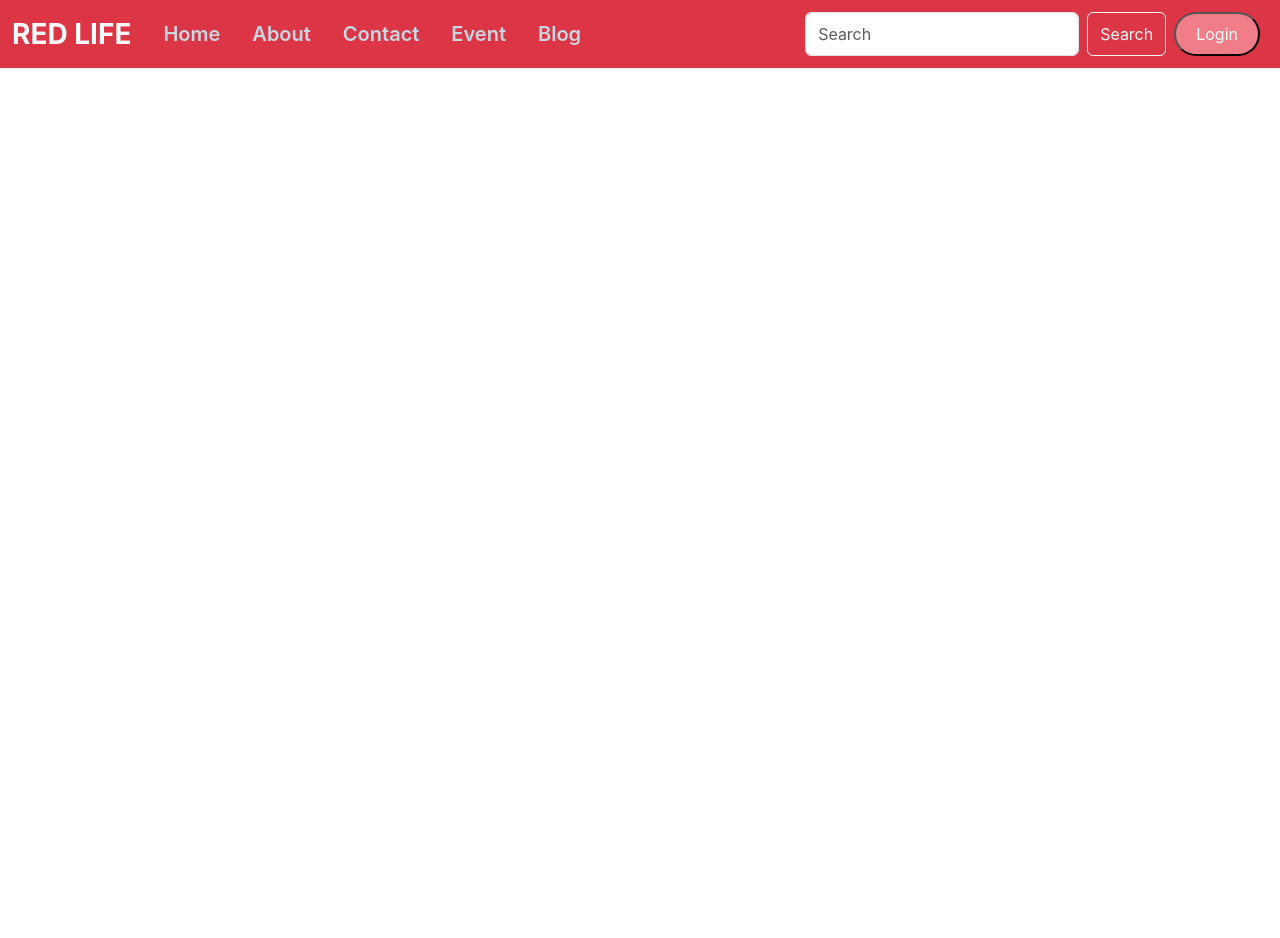
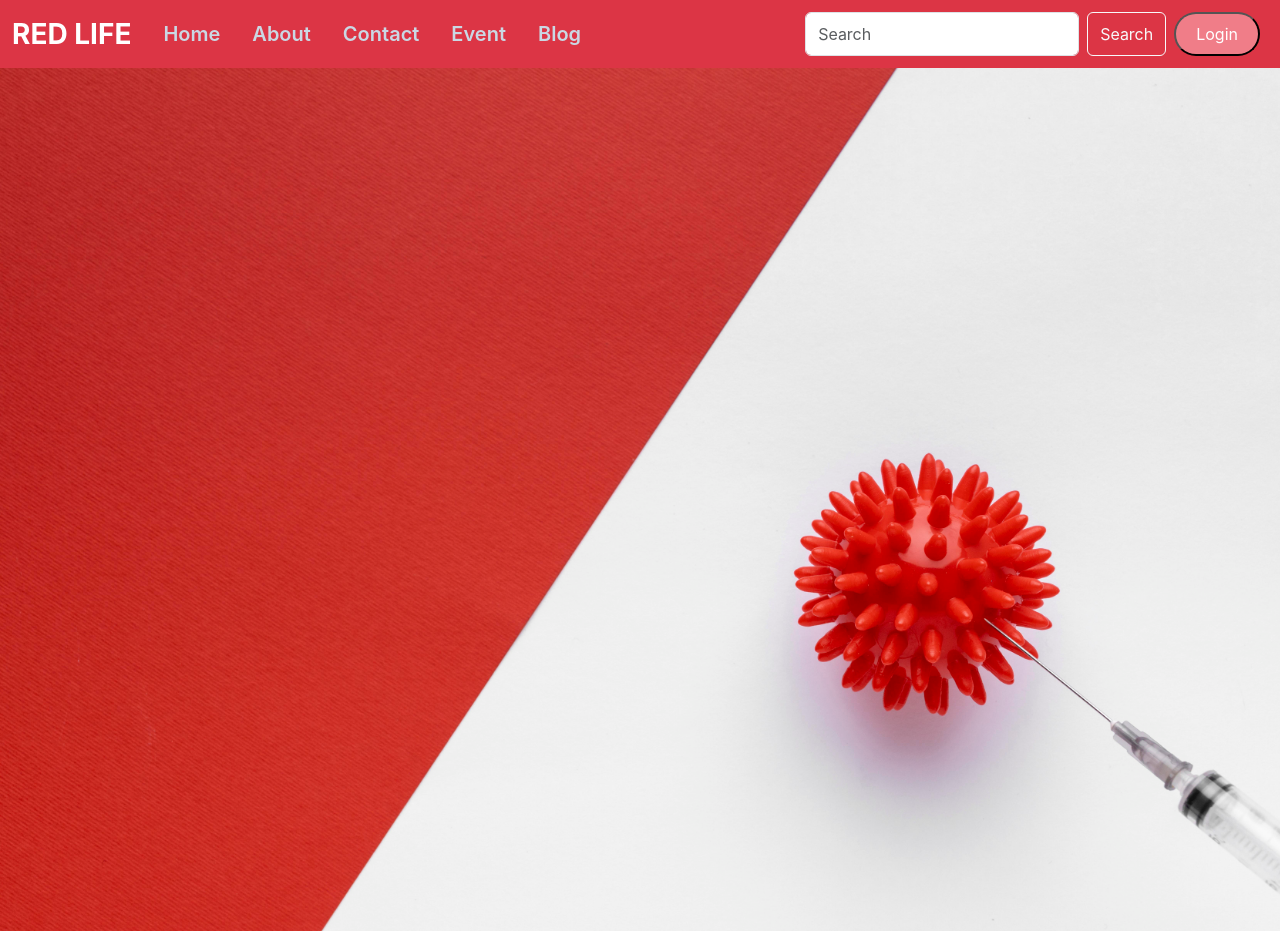
Before and after one commit to avhis-hek7/Blood_bridge, a React (Create React App) app: page / in a window 1280 px wide. Before the commit the page ends 800 px from the top, so only its background shows below. Built offline with nearby package versions, Linux system fonts and the light colour scheme.

Commit message:
background add

```diff
--- a/src/App.css
+++ b/src/App.css
@@ -1,3 +1,4 @@
+
 .login-button {
   background-color: #f07d88;
   color: #fff;
@@ -50,3 +51,12 @@
     visibility: visible;
   }
 }
+
+
+.bg{
+  background-image: url('./Background_image/Blood2..jpg');
+  width: 1295px;
+  height: 870px;
+  background-size: contain;
+  background-repeat: no-repeat;
+}
--- a/src/App.js
+++ b/src/App.js
@@ -5,8 +5,13 @@ import NavBar from './Component/NavBar';
 function App() {
   return (
     <div>
+        <div>
       <NavBar/>
     </div>
+    <div className="bg"></div>
+    </div>
+
+
 
   );
 }
```
Also changed, not shown: src/Background_image/Blood2..jpg (added), 1 other file (tests, documents, lock files or other folders).
